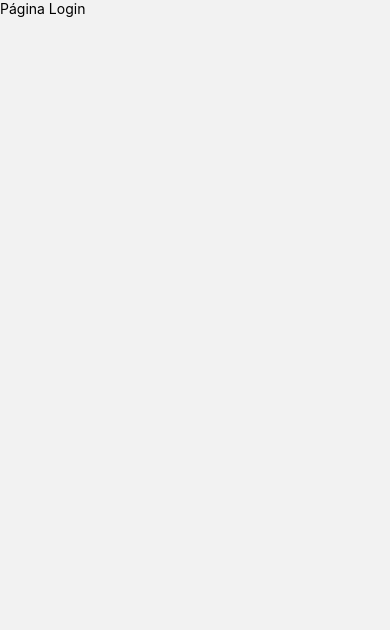
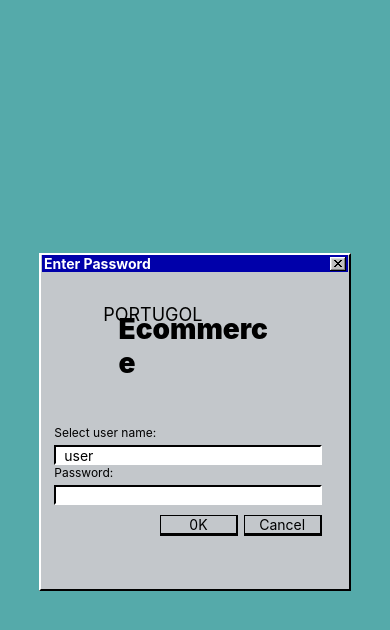
Before and after one commit to luizmiele/ecommerceReactNative, a React Native app: screen / in a window 390 px wide. Shown: the top 630 px of the page. Built offline with nearby package versions, Linux system fonts and the light colour scheme.

Commit message:
feat: cria e estiliza pagina login

```diff
--- a/package.json
+++ b/package.json
@@ -16,6 +16,7 @@
     "expo-status-bar": "~1.12.1",
     "react": "18.2.0",
     "react-native": "0.74.2",
+    "react-native-picker-select": "^9.1.3",
     "react-native-reanimated": "^3.12.1",
     "react-native-safe-area-context": "4.10.1",
     "react-native-screens": "3.31.1"
--- a/src/screens/Login/index.tsx
+++ b/src/screens/Login/index.tsx
@@ -1,13 +1,53 @@
 import { useNavigation } from "@react-navigation/native";
 import { LoginProps, StackTypes } from "../../routes/stack";
-import { View, Text } from "react-native";
+import { View, Text, Image, TextInput, TouchableOpacity } from "react-native";
 import { styles } from "./styles";
+import { useState } from "react";
 
 export default function Login() {
     const navigation = useNavigation<StackTypes>();
-    return(
+
+    const [username, setUsername] = useState<string>('user');
+    const [password, setPassword] = useState<string>('');
+
+    return (
         <View style={styles.container}>
-            <Text>Página Login</Text>
+            <View style={styles.cardContainer}>
+                <View style={styles.headerCardContainer}>
+                    <View style={styles.headerCardContent}>
+                        <Text style={styles.title}>Enter Password</Text>
+                        <Image
+                            source={require("../../../assets/icons/botao-fechar.png")} />
+                    </View>
+                </View>
+                <View style={styles.logoContainer}>
+                    <Text style={styles.titleLogo}>PORTUGOL</Text>
+                    <Text style={styles.subtitleLogo}>Ecommerce</Text>
+                </View>
+                <View style={styles.formContainer}>
+                    <Text style={styles.label}>Select user name:</Text>
+                    <TextInput
+                        style={styles.input}
+                        value={username}
+                        onChangeText={(text) => setUsername(text)}
+                    />
+                    <Text style={styles.label}>Password:</Text>
+                    <TextInput
+                        style={styles.input}
+                        value={password}
+                        onChangeText={(text) => setPassword(text)}
+                        secureTextEntry={true}
+                    />
+                    <View style={styles.buttonContainer}>
+                        <TouchableOpacity style={styles.btn}>
+                            <Text>0K</Text>
+                        </TouchableOpacity>
+                        <TouchableOpacity style={styles.btn}>
+                            <Text>Cancel</Text>
+                        </TouchableOpacity>
+                    </View>
+                </View>
+            </View>
         </View>
     );
 }
--- a/src/screens/Login/styles.ts
+++ b/src/screens/Login/styles.ts
@@ -2,6 +2,81 @@ import { StyleSheet } from "react-native";
 
 export const styles = StyleSheet.create({
     container: {
-
+        flex: 1,
+        backgroundColor: "#55AAAA",
+        alignItems: "center",
+        justifyContent: "center",
     },
+    cardContainer: {
+        backgroundColor: "#C3C7CB",
+        width: "80%",
+        height: "40%",
+        borderWidth: 2,
+        borderLeftColor: "#FFF",
+        borderTopColor: "#FFF",
+        paddingHorizontal: 1,
+    },
+    headerCardContainer: {
+        backgroundColor: "#0000AA",
+        width: "100%",
+    },
+    headerCardContent: {
+        flexDirection: "row",
+        alignItems: "center",
+        justifyContent: "space-between",
+        paddingHorizontal: 2,
+    },
+    title: {
+        color: "#FFF",
+        fontWeight: "bold",
+    },
+    logoContainer: {
+        flex: 0.4,
+        justifyContent: "center",
+        top: "10%",
+    },
+    titleLogo: {
+        fontSize: 18,
+        fontStyle: "normal",
+        paddingHorizontal: "20%",
+    },
+    subtitleLogo: {
+        fontSize: 28,
+        fontWeight: "900",
+        bottom: "15%",
+        paddingHorizontal: "25%",
+    },
+    formContainer: {
+        paddingHorizontal: "4%",
+        top: "20%",
+    },
+    label: {
+        fontSize: 12,
+        marginBottom: 5,
+    },
+    input: {
+        width: "95%",
+        height: 20,
+        paddingHorizontal: 8,
+        borderWidth: 2,
+        backgroundColor: '#FFF',
+        borderRightColor: "#FFF",
+        borderBottomColor: "#FFF",
+    },
+    buttonContainer: {
+        flexDirection: "row",
+        justifyContent: "flex-end",
+        top: 10,
+        paddingHorizontal: "4%"
+    },
+    btn: {
+        alignItems: "center",
+        justifyContent: "center",
+        borderRightWidth: 2,
+        borderTopWidth: 1,
+        borderLeftWidth: 1,
+        borderBottomWidth: 3,
+        width: "30%",
+        marginHorizontal: 3,
+    }
 });
```
Also changed, not shown: assets/icons/botao-fechar.png (added), 1 other file (tests, documents, lock files or other folders).
